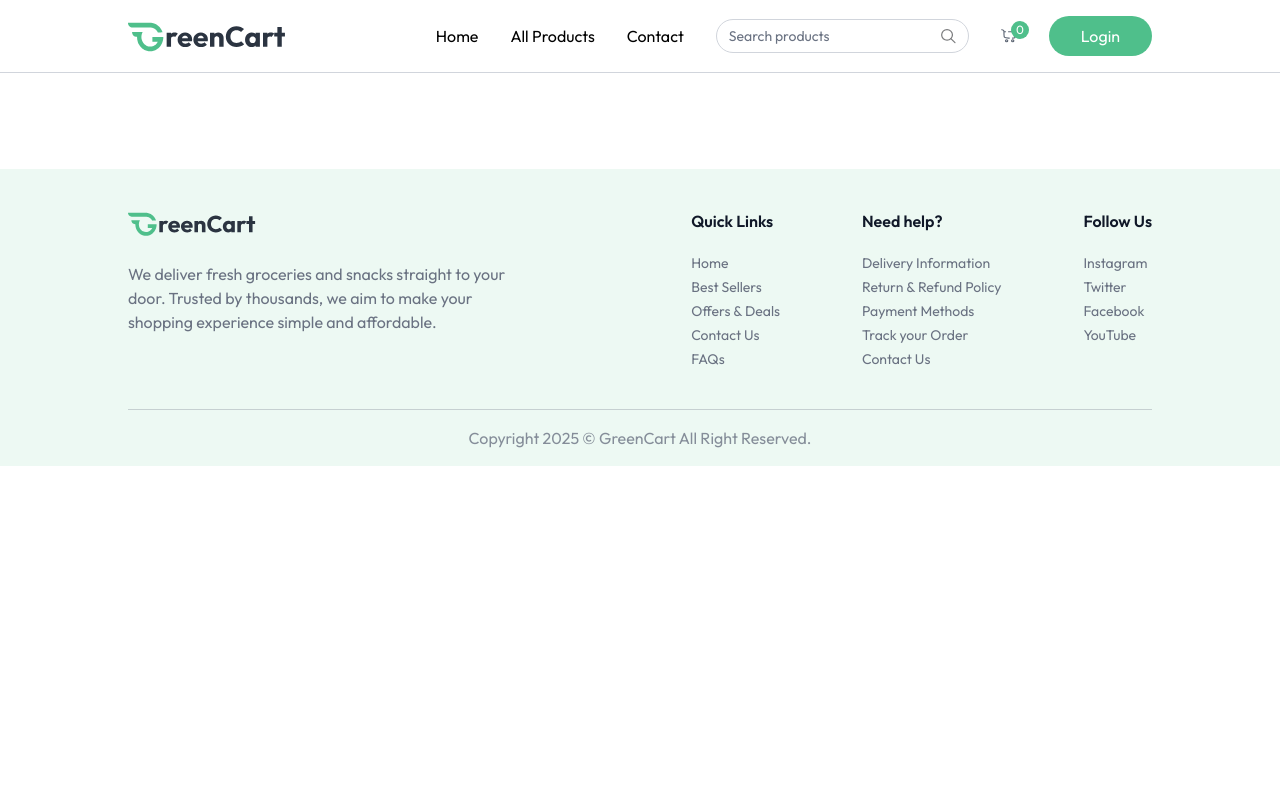
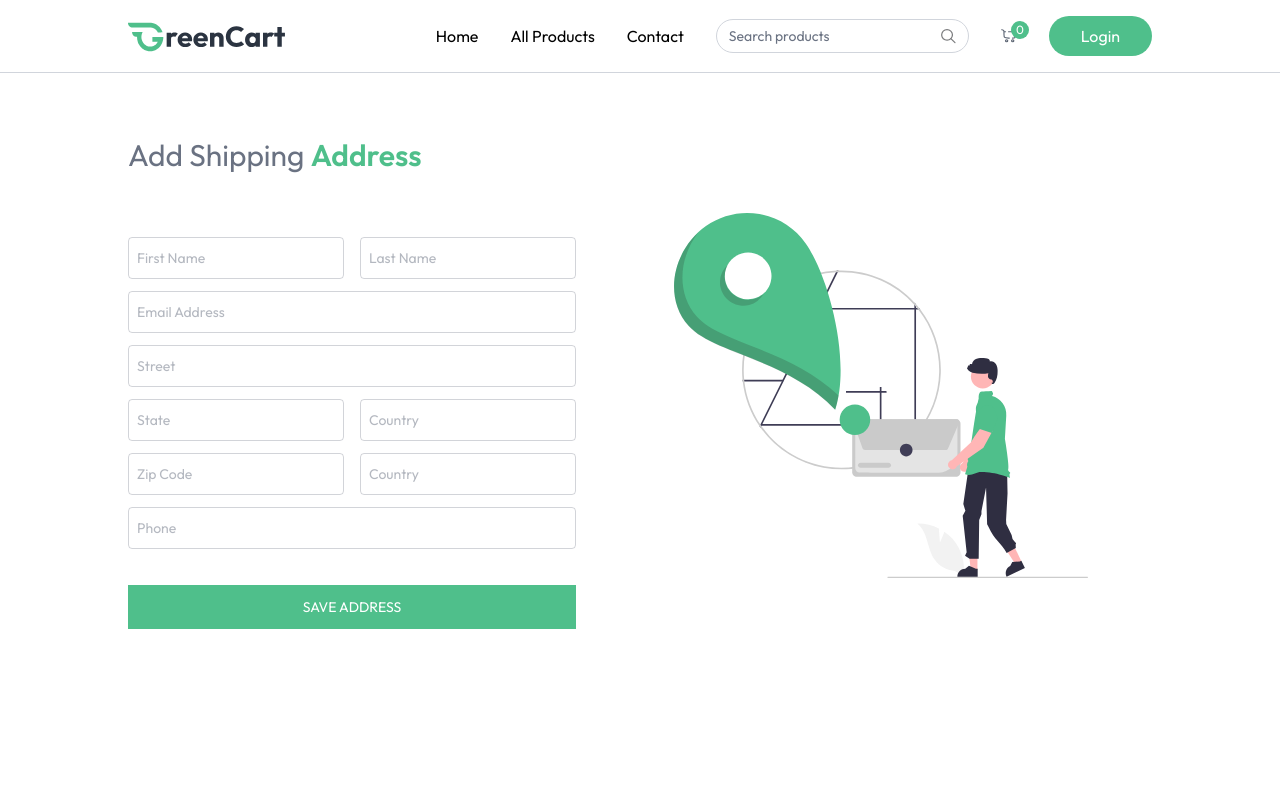
Before and after one commit to supuni97/GreenCart, a React (Vite) app in the folder client/: page /add-address in a window 1280 px wide. Shown: the top 800 px of the page. Built offline with nearby package versions, Linux system fonts and the light colour scheme.

Commit message:
Added add address page

```diff
--- a/client/src/App.jsx
+++ b/client/src/App.jsx
@@ -10,6 +10,7 @@
 import ProductCategory from "./pages/ProductCategory";
 import ProductDetails from "./pages/ProductDetails";
 import Cart from "./pages/Cart";
+import AddAddress from "./pages/AddAddress";
 const App = () => {
   const isSellerPath = useLocation().pathname.includes("seller");
   const { showUserLogin } = useAppContext();
@@ -28,6 +29,7 @@
           <Route path="/products/:category" element={<ProductCategory />} />
           <Route path="/products/:category/:id" element={<ProductDetails />} />
           <Route path="/cart" element={<Cart />} />
+          <Route path="/add-address" element={<AddAddress />} />
         </Routes>
       </div>
       {!isSellerPath && <Footer />}
--- /dev/null
+++ b/client/src/pages/AddAddress.jsx
@@ -0,0 +1,135 @@
+/* eslint-disable no-unused-vars */
+import React, { useState } from "react";
+import { assets } from "../assets/assets";
+
+// Corrected: Capitalized component name (React convention)
+const InputField = ({ type, placeholder, name, handleChange, address }) => (
+  <input
+    type={type}
+    placeholder={placeholder}
+    onChange={handleChange} // Corrected: was "onchange"
+    name={name}
+    value={address[name]}
+    required
+    className="w-full px-2 py-2.5 border border-gray-500/30 rounded outline-none text-gray-500 focus:border-primary transition"
+  />
+);
+
+const AddAddress = () => {
+  const [address, setAddress] = useState({
+    firstName: "",
+    lastName: "",
+    email: "",
+    street: "",
+    city: "",
+    state: "",
+    zipcode: "",
+    country: "",
+    phone: "",
+  });
+
+  const handleChange = (e) => {
+    const { name, value } = e.target;
+    setAddress((prevAddress) => ({
+      ...AddAddress,
+      [name]: value,
+    }));
+  };
+
+  const onSubmitHandler = async (e) => {
+    e.preventDefault();
+  };
+
+  return (
+    <div className="mt-16 pb-16">
+      <p className="text-2xl md:text-3xl text-gray-500">
+        Add Shipping <span className="font-semibold text-primary">Address</span>
+      </p>
+      <div className="flex flex-col-reverse md:flex-row justify-between mt-10">
+        <div className="flex-1 max-w-md">
+          <form onSubmit={onSubmitHandler} className="space-y-3 mt-6 text-sm">
+            <div className="grid grid-cols-2 gap-4">
+              <InputField
+                handleChange={handleChange}
+                address={address}
+                name="firstName"
+                type="text"
+                placeholder="First Name"
+              />
+              <InputField
+                handleChange={handleChange}
+                address={address}
+                name="lastName"
+                type="text"
+                placeholder="Last Name"
+              />
+            </div>
+            <InputField
+              handleChange={handleChange}
+              address={address}
+              name="email"
+              type="email"
+              placeholder="Email Address"
+            />
+            <InputField
+              handleChange={handleChange}
+              address={address}
+              name="street"
+              type="text"
+              placeholder="Street"
+            />
+            <div className="grid grid-cols-2 gap-4">
+              <InputField
+                handleChange={handleChange}
+                address={address}
+                name="state"
+                type="text"
+                placeholder="State"
+              />
+              <InputField
+                handleChange={handleChange}
+                address={address}
+                name="country"
+                type="text"
+                placeholder="Country"
+              />
+            </div>
+            <div className="grid grid-cols-2 gap-4">
+              <InputField
+                handleChange={handleChange}
+                address={address}
+                name="zipcode"
+                type="number"
+                placeholder="Zip Code"
+              />
+              <InputField
+                handleChange={handleChange}
+                address={address}
+                name="country"
+                type="text"
+                placeholder="Country"
+              />
+            </div>
+            <InputField
+              handleChange={handleChange}
+              address={address}
+              name="phone"
+              type="text"
+              placeholder="Phone"
+            />
+            <button className="w-full mt-6 bg-primary text-white py-3 hover:bg-primary-dull transition cursor-pointer uppercase">
+              Save Address
+            </button>
+          </form>
+        </div>
+        <img
+          className="md:mr-16 mb-16 md:mt-0"
+          src={assets.add_address_iamge}
+          alt="add address"
+        />
+      </div>
+    </div>
+  );
+};
+
+export default AddAddress;
```
